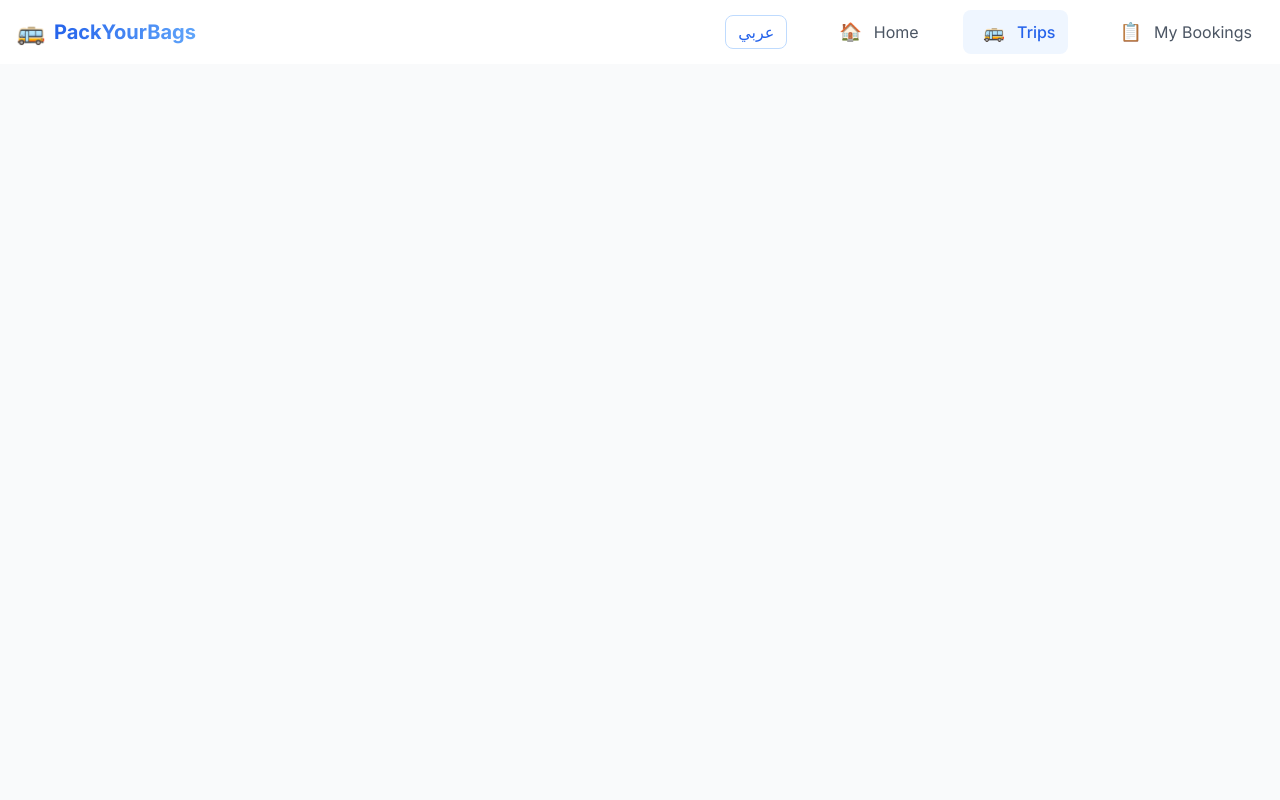
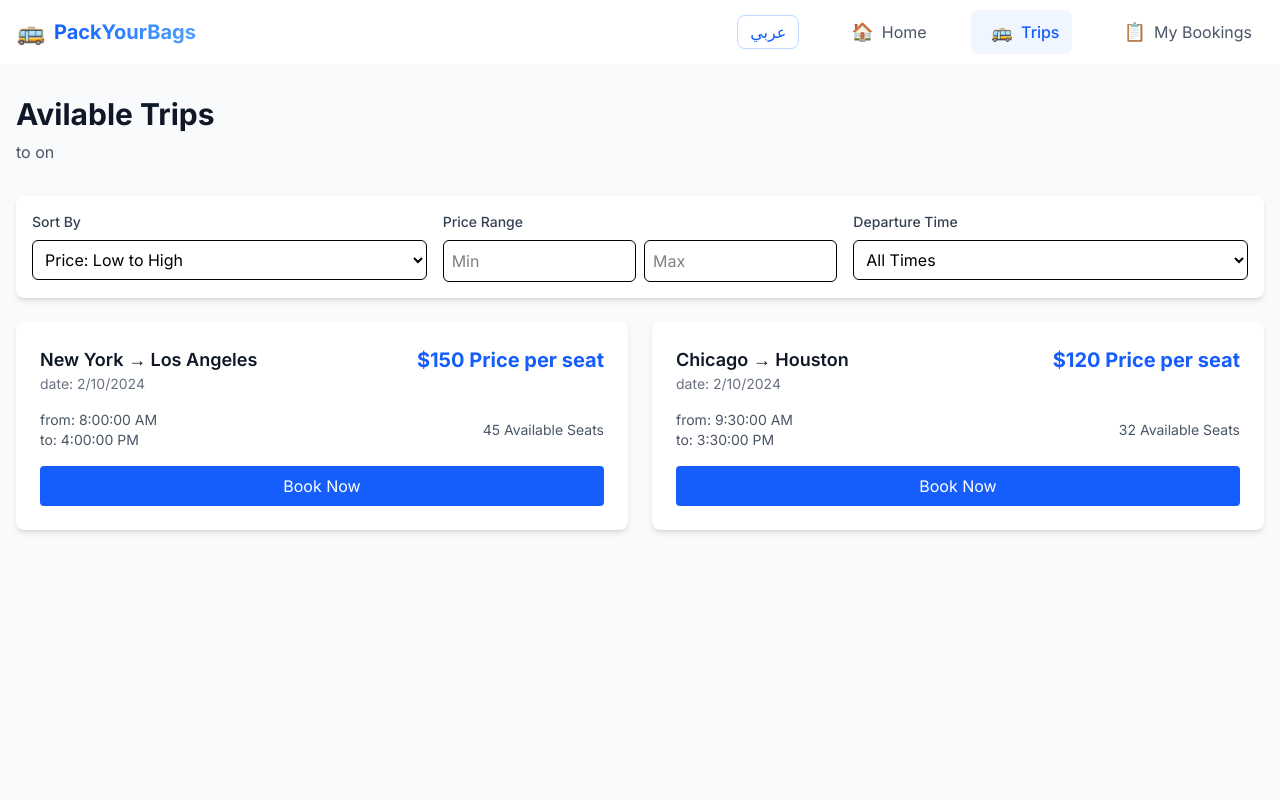
Before and after one commit to omar10120/packyourbags, a Next.js app: page /trips in a window 1280 px wide. Shown: the top 800 px of the page. Built offline with nearby package versions, Linux system fonts and the light colour scheme.

Commit message:
fix local deploy

```diff
--- a/app/layout.tsx
+++ b/app/layout.tsx
@@ -1,7 +1,6 @@
 import type { Metadata } from 'next'
-import { Inter } from 'next/font/google'
+import { Inter } from 'next/font/google';
 import './globals.css'
-
 import { LanguageProvider } from '@/context/LanguageContext'
 import Navbar from '@/components/Navbar'
 import Footer from '@/components/Footer'
@@ -22,9 +21,13 @@ export default function RootLayout({
     <html lang="en">
       <body className={inter.className}>
         <LanguageProvider>
-          <Navbar />
-          <main>{children}</main>
-          <Footer />
+          <div className="flex flex-col min-h-screen">
+            <Navbar />
+            <main className="flex-grow">
+              {children}
+            </main>
+            <Footer />
+          </div>
         </LanguageProvider>
       </body>
     </html>
--- a/app/trips/TripsClient.tsx
+++ b/app/trips/TripsClient.tsx
@@ -5,9 +5,27 @@ import { useSearchParams, useRouter } from 'next/navigation'
 import TripCard from '@/components/TripCard'
 import FilterSort from '@/components/FilterSort'
 import { Trip } from '@/types'
+import { useLanguage } from '@/context/LanguageContext'
 // Mock trips data
 const mockTrips: Trip[] = [
-  // ... your mock data ...
+  {
+    id: '1',
+    departureCity: 'New York',
+    destinationCity: 'Los Angeles',
+    departureTime: '2024-02-10T08:00:00',
+    arrivalTime: '2024-02-10T16:00:00',
+    price: 150,
+    availableSeats: 45
+  },
+  {
+    id: '2',
+    departureCity: 'Chicago',
+    destinationCity: 'Houston',
+    departureTime: '2024-02-10T09:30:00',
+    arrivalTime: '2024-02-10T15:30:00',
+    price: 120,
+    availableSeats: 32
+  }
 ]
 
 export default function TripsClient(): ReactElement {
@@ -16,9 +34,94 @@ export default function TripsClient(): ReactElement {
   const [filteredTrips, setFilteredTrips] = useState(mockTrips)
   const [loading, setLoading] = useState(false)
 
+  const from = searchParams.get('from')
+  const to = searchParams.get('to')
+  const date = searchParams.get('date')
+  const { language, translations } = useLanguage()
+  const handleSort = (sortType: string) => {
+    const sorted = [...filteredTrips].sort((a, b) => {
+      switch (sortType) {
+        case 'price_asc':
+          return a.price - b.price
+        case 'price_desc':
+          return b.price - a.price
+        case 'time_asc':
+          return new Date(a.departureTime).getTime() - new Date(b.departureTime).getTime()
+        case 'time_desc':
+          return new Date(b.departureTime).getTime() - new Date(a.departureTime).getTime()
+        default:
+          return 0
+      }
+    })
+    setFilteredTrips(sorted)
+  }
+
+  const handlePriceRange = (min: number, max: number) => {
+    const filtered = mockTrips.filter(trip =>
+      (min ? trip.price >= min : true) &&
+      (max ? trip.price <= max : true)
+    )
+    setFilteredTrips(filtered)
+  }
+
+  const handleTimeRange = (timeRange: string) => {
+    const filtered = mockTrips.filter(trip => {
+      const hour = new Date(trip.departureTime).getHours()
+      switch (timeRange) {
+        case 'morning':
+          return hour >= 6 && hour < 12
+        case 'afternoon':
+          return hour >= 12 && hour < 18
+        case 'evening':
+          return hour >= 18
+        default:
+          return true
+      }
+    })
+    setFilteredTrips(filtered)
+  }
+
   return (
     <div className="min-h-screen bg-gray-50 py-24">
-      {/* ... your existing JSX ... */}
+      <div className="max-w-7xl mx-auto px-4">
+        <div className="mb-8">
+          {/* <h1 className="text-3xl font-bold text-gray-900">Available Trips</h1> */}
+          <h1 className="text-3xl font-bold text-gray-900"> {translations.trips.filters.titlePage}</h1>
+          <p className="text-gray-600 mt-2">
+            {from} to {to} on {date}
+          </p>
+        </div>
+
+        <FilterSort
+          onSortChange={handleSort}
+          onPriceRangeChange={handlePriceRange}
+          onTimeRangeChange={handleTimeRange}
+        />
+
+        {loading ? (
+          <div className="text-center py-12">
+            <p className="text-gray-600">Loading trips...</p>
+          </div>
+        ) : (
+          <>
+            <div className="grid grid-cols-1 md:grid-cols-2 gap-6">
+              {filteredTrips.map((trip) => (
+                <TripCard
+                  key={trip.id}
+                  trip={trip}
+                  onSelect={(tripId) => router.push(`/trips/${tripId}/seats`)}
+                />
+              ))}
+            </div>
+
+            {filteredTrips.length === 0 && (
+              <div className="text-center py-12">
+                <p className="text-gray-600">No trips found for your search criteria.</p>
+              </div>
+            )}
+          </>
+        )}
+      </div>
     </div>
   )
 }
--- a/app/trips/[tripId]/seats/page.tsx
+++ b/app/trips/[tripId]/seats/page.tsx
@@ -9,13 +9,13 @@ interface PageParams {
 }
 
 interface SeatsPageProps {
-  params: Promise<PageParams>;
+  params: PageParams;  // Remove Promise
 }
 
-async function SeatsPage({
+export default function SeatsPage({
   params
-}: SeatsPageProps): Promise<ReactElement> {
-  const { tripId } = await params
+}: SeatsPageProps): ReactElement {
+  const { tripId } = params  // Remove await
   const router = useRouter()
   const [selectedSeats, setSelectedSeats] = useState<string[]>([])
 
@@ -95,6 +95,3 @@ async function SeatsPage({
     </div>
   )
 }
-
-// Change the export to default
-export default SeatsPage
--- a/translations/ar.ts
+++ b/translations/ar.ts
@@ -54,6 +54,7 @@ export const ar = {
       },
       filters: {
         title: 'التصفية',
+        titlePage: 'الرحلات المتوفرة',
         sortBy: 'ترتيب حسب',
         priceRange: 'نطاق السعر',
         min: 'الحد الأدنى',
--- a/translations/en.ts
+++ b/translations/en.ts
@@ -43,6 +43,7 @@ export const en = {
   trips: {
     filters: {
       title: 'Filters',
+      titlePage: 'Avilable Trips',
       sortBy: 'Sort By',
       priceRange: 'Price Range',
       min: 'Min',
```
Also changed, not shown: package.json (+7 -0 lines), tsconfig.json (+21 -7 lines), 1 other file (tests, documents, lock files or other folders).
